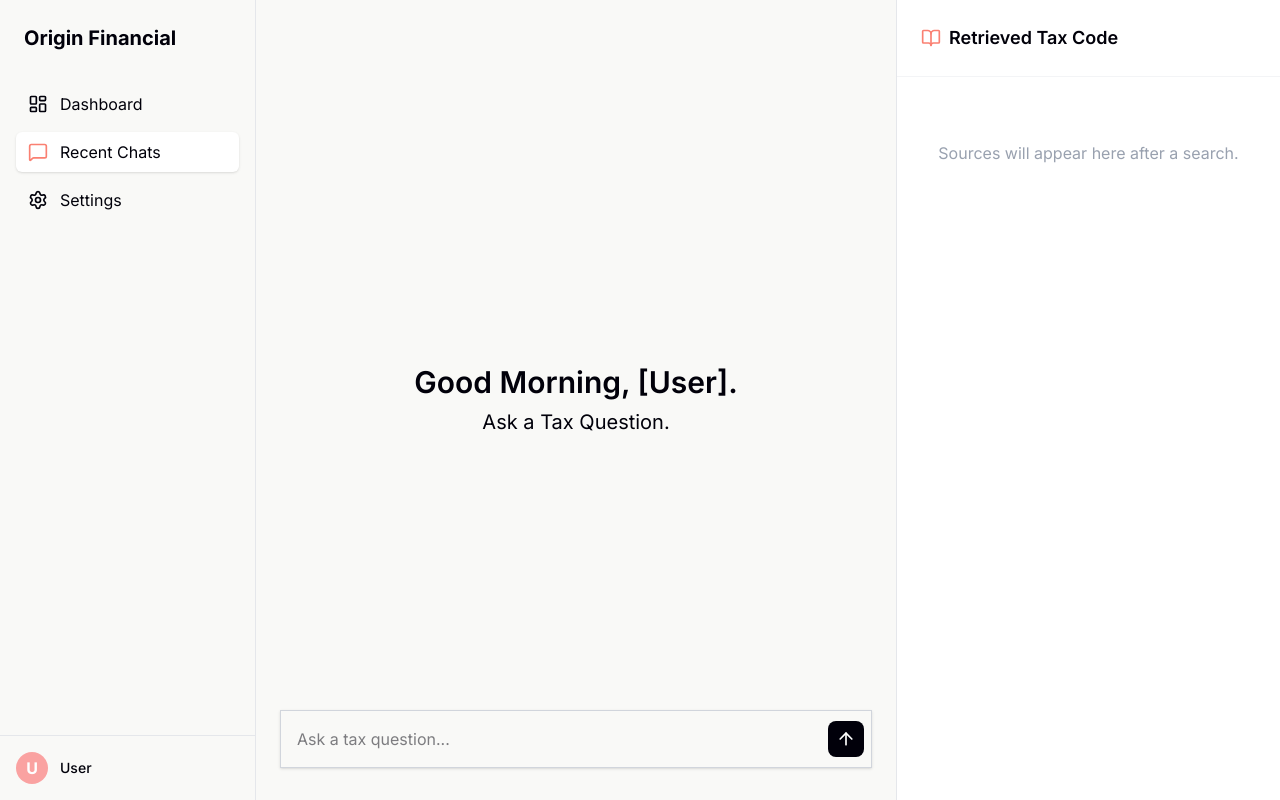
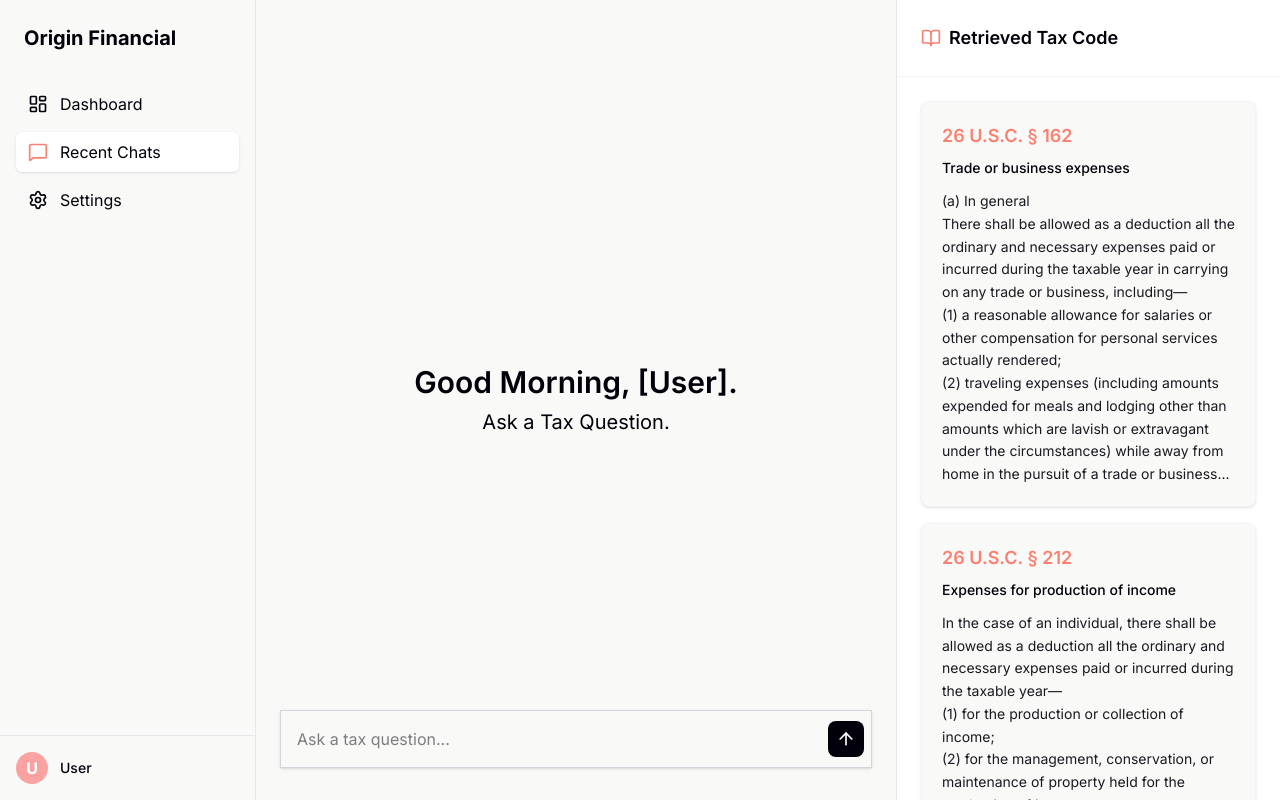
Before and after one commit to Shanyu-Dabbiru/tax-code-rag, a Next.js app in the folder frontend/: page / in a window 1280 px wide. Built offline with nearby package versions, Linux system fonts and the light colour scheme.

Commit message:
feat: Implement Retrieval UI (The Dedicated Sources Pane)

```diff
--- /dev/null
+++ b/frontend/src/components/SourceDocument.tsx
@@ -0,0 +1,26 @@
+import React from 'react';
+
+export interface SourceDocumentData {
+    id: string;
+    section_number: string;
+    title?: string;
+    text: string;
+}
+
+export default function SourceDocument({ doc }: { doc: SourceDocumentData }) {
+    return (
+        <div className="flex flex-col gap-2 p-5 mb-4 rounded-lg bg-origin-bg border border-gray-100 shadow-sm">
+            <h3 className="font-semibold text-origin-accent text-lg">
+                {doc.section_number}
+            </h3>
+            {doc.title && (
+                <div className="text-sm font-medium text-origin-text">
+                    {doc.title}
+                </div>
+            )}
+            <div className="text-sm text-origin-text/90 whitespace-pre-wrap leading-relaxed mt-1">
+                {doc.text}
+            </div>
+        </div>
+    );
+}
--- a/frontend/src/components/SourcesPane.tsx
+++ b/frontend/src/components/SourcesPane.tsx
@@ -1,5 +1,21 @@
 import React from 'react';
 import { BookOpen } from 'lucide-react';
+import SourceDocument, { SourceDocumentData } from './SourceDocument';
+
+const DUMMY_SOURCES: SourceDocumentData[] = [
+    {
+        id: '1',
+        section_number: '26 U.S.C. § 162',
+        title: 'Trade or business expenses',
+        text: '(a) In general\nThere shall be allowed as a deduction all the ordinary and necessary expenses paid or incurred during the taxable year in carrying on any trade or business, including—\n(1) a reasonable allowance for salaries or other compensation for personal services actually rendered;\n(2) traveling expenses (including amounts expended for meals and lodging other than amounts which are lavish or extravagant under the circumstances) while away from home in the pursuit of a trade or business...'
+    },
+    {
+        id: '2',
+        section_number: '26 U.S.C. § 212',
+        title: 'Expenses for production of income',
+        text: 'In the case of an individual, there shall be allowed as a deduction all the ordinary and necessary expenses paid or incurred during the taxable year—\n(1) for the production or collection of income;\n(2) for the management, conservation, or maintenance of property held for the production of income; or\n(3) in connection with the determination, collection, or refund of any tax.'
+    }
+];
 
 export default function SourcesPane() {
     return (
@@ -9,10 +25,9 @@
                 <h2 className="text-lg font-semibold text-origin-text">Retrieved Tax Code</h2>
             </div>
             <div className="flex-1 p-6 overflow-y-auto">
-                {/* Placeholder for Source Documents */}
-                <div className="text-center text-gray-400 mt-10">
-                    <p>Sources will appear here after a search.</p>
-                </div>
+                {DUMMY_SOURCES.map(doc => (
+                    <SourceDocument key={doc.id} doc={doc} />
+                ))}
             </div>
         </div>
     );
```
